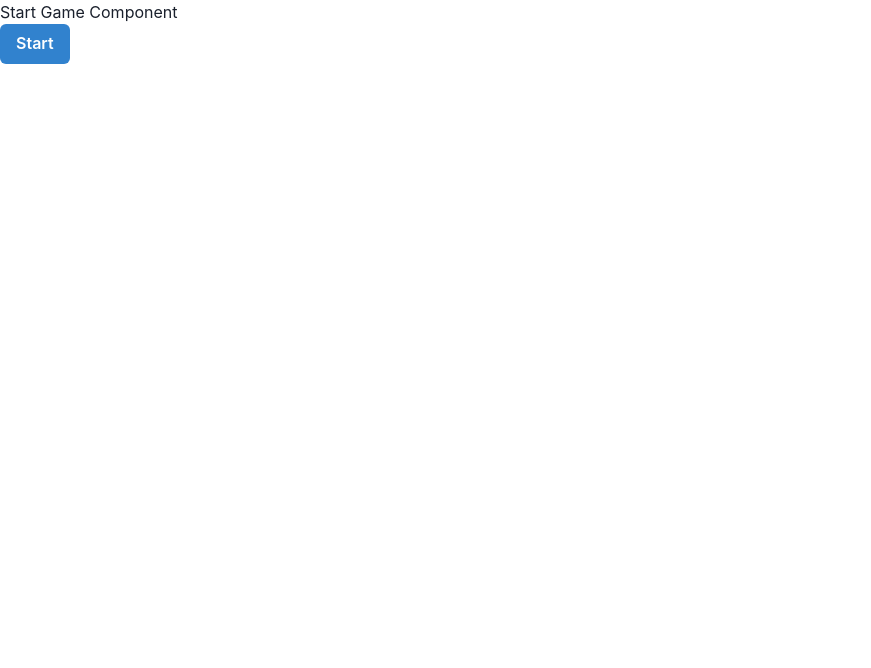
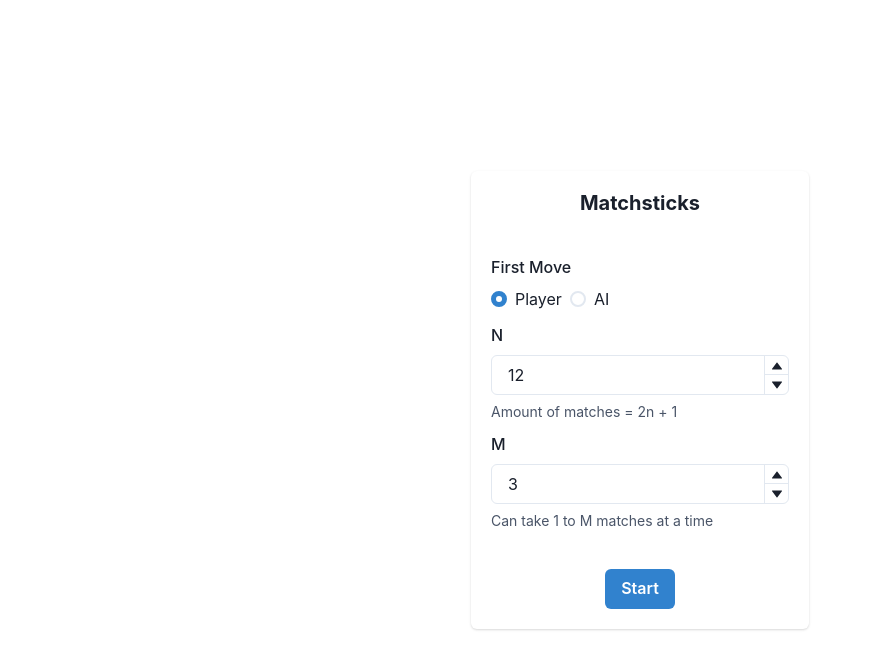
Before and after one commit to Anddrrew/sm-test-task, a React (Create React App) app: page / in a window 1280 px wide. Shown: the top 668 px of the page, without its empty margins (0-871 px from the left). Built offline with nearby package versions, Linux system fonts and the light colour scheme.

Commit message:
Added StartCard

```diff
--- /dev/null
+++ b/src/components/BoardCard.tsx
@@ -0,0 +1,14 @@
+import { Box } from '@chakra-ui/react';
+import { useGame } from '../providers/GameProvider';
+
+export default function BoardCard() {
+  const { game } = useGame();
+
+  console.log(game);
+
+  return (
+    <Box>
+      <pre>{JSON.stringify(game, null, 2)}</pre>
+    </Box>
+  );
+}
--- /dev/null
+++ b/src/components/StartCard.tsx
@@ -0,0 +1,82 @@
+import {
+  Button,
+  Card,
+  CardBody,
+  CardFooter,
+  CardHeader,
+  FormControl,
+  FormHelperText,
+  FormLabel,
+  HStack,
+  Heading,
+  NumberDecrementStepper,
+  NumberIncrementStepper,
+  NumberInput,
+  NumberInputField,
+  NumberInputStepper,
+  Radio,
+  RadioGroup,
+  Stack,
+} from '@chakra-ui/react';
+import { useGame } from '../providers/GameProvider';
+import { useState } from 'react';
+import GameMode from '../types/GameMode';
+
+export default function StartCard() {
+  const { startGame } = useGame();
+  const [mode, setMode] = useState(GameMode.PLAYER);
+  const [n, setN] = useState(12);
+  const [m, setM] = useState(3);
+
+  const handleStart = () => startGame(mode, n, m);
+
+  return (
+    <Card align='center'>
+      <CardHeader>
+        <Heading size='md'>Matchsticks</Heading>
+      </CardHeader>
+      <CardBody>
+        <Stack gap={3}>
+          <FormControl>
+            <FormLabel>First Move</FormLabel>
+            <RadioGroup value={mode} onChange={(v) => setMode(v as GameMode)}>
+              <HStack>
+                <Radio value={GameMode.PLAYER}>Player</Radio>
+                <Radio value={GameMode.AI}>AI</Radio>
+              </HStack>
+            </RadioGroup>
+          </FormControl>
+
+          <FormControl>
+            <FormLabel>N</FormLabel>
+            <NumberInput value={n} min={1} onChange={(v) => setN(Number(v))} isRequired>
+              <NumberInputField />
+              <NumberInputStepper>
+                <NumberIncrementStepper />
+                <NumberDecrementStepper />
+              </NumberInputStepper>
+            </NumberInput>
+            <FormHelperText>Amount of matches = 2n + 1</FormHelperText>
+          </FormControl>
+
+          <FormControl>
+            <FormLabel>M</FormLabel>
+            <NumberInput value={m} min={1} onChange={(v) => setM(Number(v))} isRequired>
+              <NumberInputField />
+              <NumberInputStepper>
+                <NumberIncrementStepper />
+                <NumberDecrementStepper />
+              </NumberInputStepper>
+            </NumberInput>
+            <FormHelperText>Can take 1 to M matches at a time</FormHelperText>
+          </FormControl>
+        </Stack>
+      </CardBody>
+      <CardFooter>
+        <Button colorScheme='blue' onClick={handleStart}>
+          Start
+        </Button>
+      </CardFooter>
+    </Card>
+  );
+}
--- a/src/pages/Game.tsx
+++ b/src/pages/Game.tsx
@@ -1,54 +1,30 @@
+import BoardCard from '../components/BoardCard';
+import StartCard from '../components/StartCard';
 import { useGame } from '../providers/GameProvider';
 import GameStatus from '../types/GameStatus';
-import { Button, ButtonGroup } from '@chakra-ui/react';
+import { Box, Button, ButtonGroup, Center } from '@chakra-ui/react';
 
 export default function Game() {
   const { status } = useGame();
 
   return (
-    <div>
-      {status === GameStatus.IDLE && <StartGameComponent />}
-      {status === GameStatus.RUNNING && <RunningGameComponent />}
-      {status === GameStatus.FINISHED && <FinishedGameComponent />}
-    </div>
+    <Box h='100vh' display='flex' flexFlow='column' justifyContent='center'>
+      <Center>
+        {status === GameStatus.IDLE && <StartCard />}
+        {status === GameStatus.RUNNING && <BoardCard />}
+        {status === GameStatus.FINISHED && <FinishedGameComponent />}
+      </Center>
+    </Box>
   );
 }
 
-const StartGameComponent: React.FC = () => {
-  const { startGame } = useGame();
-  return (
-    <>
-      <div>Start Game Component</div>
-      <Button colorScheme='blue' onClick={startGame}>
-        Start
-      </Button>
-    </>
-  );
-};
-
-const RunningGameComponent: React.FC = () => {
-  const { endGame } = useGame();
-
-  return (
-    <>
-      <div>Running Game Component</div>
-      <Button colorScheme='blue' onClick={endGame}>
-        Finish
-      </Button>
-    </>
-  );
-};
-
 const FinishedGameComponent: React.FC = () => {
-  const { startGame, resetGame } = useGame();
+  const { resetGame } = useGame();
 
   return (
     <>
       <div>Finished Game Component</div>
       <ButtonGroup>
-        <Button colorScheme='blue' onClick={startGame}>
-          Play again
-        </Button>
         <Button colorScheme='blue' onClick={resetGame}>
           To menu
         </Button>
--- a/src/providers/GameProvider.tsx
+++ b/src/providers/GameProvider.tsx
@@ -1,9 +1,19 @@
 import { ReactNode, createContext, useContext, useState } from 'react';
 import GameStatus from '../types/GameStatus';
+import GameMode from '../types/GameMode';
+
+interface IGame {
+  isUserTurn: boolean;
+  maxTake: number;
+  availableMatches: number;
+  botMatches: number;
+  playerMatches: number;
+}
 
 interface IGameContext {
   status: GameStatus;
-  startGame: () => void;
+  game: IGame | null;
+  startGame: (mode: GameMode, n: number, m: number) => void;
   endGame: () => void;
   resetGame: () => void;
 }
@@ -26,9 +36,23 @@ export function useGame() {
 
 export default function GameProvider({ children }: Props) {
   const [status, setStatus] = useState(GameStatus.IDLE);
-  const startGame = () => setStatus(GameStatus.RUNNING);
+  const [game, setGame] = useState<IGame | null>(null);
+
+  const startGame = (mode: GameMode, n: number, m: number) => {
+    setGame({
+      isUserTurn: mode === GameMode.PLAYER,
+      maxTake: m,
+      availableMatches: 2 * n + 1,
+      botMatches: 0,
+      playerMatches: 0,
+    });
+
+    setStatus(GameStatus.RUNNING);
+  };
   const endGame = () => setStatus(GameStatus.FINISHED);
   const resetGame = () => setStatus(GameStatus.IDLE);
 
-  return <GameContext.Provider value={{ status, startGame, endGame, resetGame }}>{children}</GameContext.Provider>;
+  return (
+    <GameContext.Provider value={{ status, game, startGame, endGame, resetGame }}>{children}</GameContext.Provider>
+  );
 }
--- /dev/null
+++ b/src/types/GameMode.tsx
@@ -0,0 +1,6 @@
+enum GameMode {
+  PLAYER = 'Player',
+  AI = 'AI',
+}
+
+export default GameMode;
```
